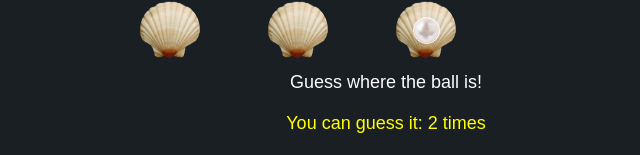
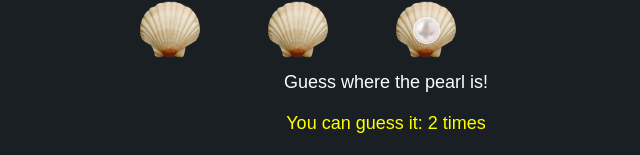
Before and after one commit to andresdslima/gameofshells, a React (Vite) app: page / in a window 1280 px wide. Shown: the part 360-515 px from the top of the page, without its empty margins (254-894 px from the left). Built offline with nearby package versions, Linux system fonts and the light colour scheme.

Commit message:
make hard level harder

```diff
--- a/src/App.tsx
+++ b/src/App.tsx
@@ -24,6 +24,7 @@ export default function App() {
   const SHELLS = getShells(difficulty);
   const ballPosition = useRef(shuffleBall(SHELLS.length));
   // useRef maintains the ball's position between renders
+  const harderDifficulty = difficulty == GameDiffulty.hard ? GameDiffulty.hard + 1 : difficulty;
 
   const startGame = () => {
     setIsGameActive(true);
@@ -57,7 +58,7 @@ export default function App() {
         setMessage("Make your guess 🤔");
         resetShells();
       }
-    }, 2000 / difficulty);
+    }, 2000 / harderDifficulty); // Controls the shuffle speed
   };
 
   function resetShells() {
--- a/src/settings/settings.ts
+++ b/src/settings/settings.ts
@@ -4,5 +4,5 @@
   * - Add a new option to the Settings component;
   * - Add a new ".shell-X" class to the SCSS of Shell component (to position the new shell);
 */
-export const INITIAL_MESSAGE = "Guess where the ball is!";
+export const INITIAL_MESSAGE = "Guess where the pearl is!";
 export const GAME_ROUNDS = 10;
```
